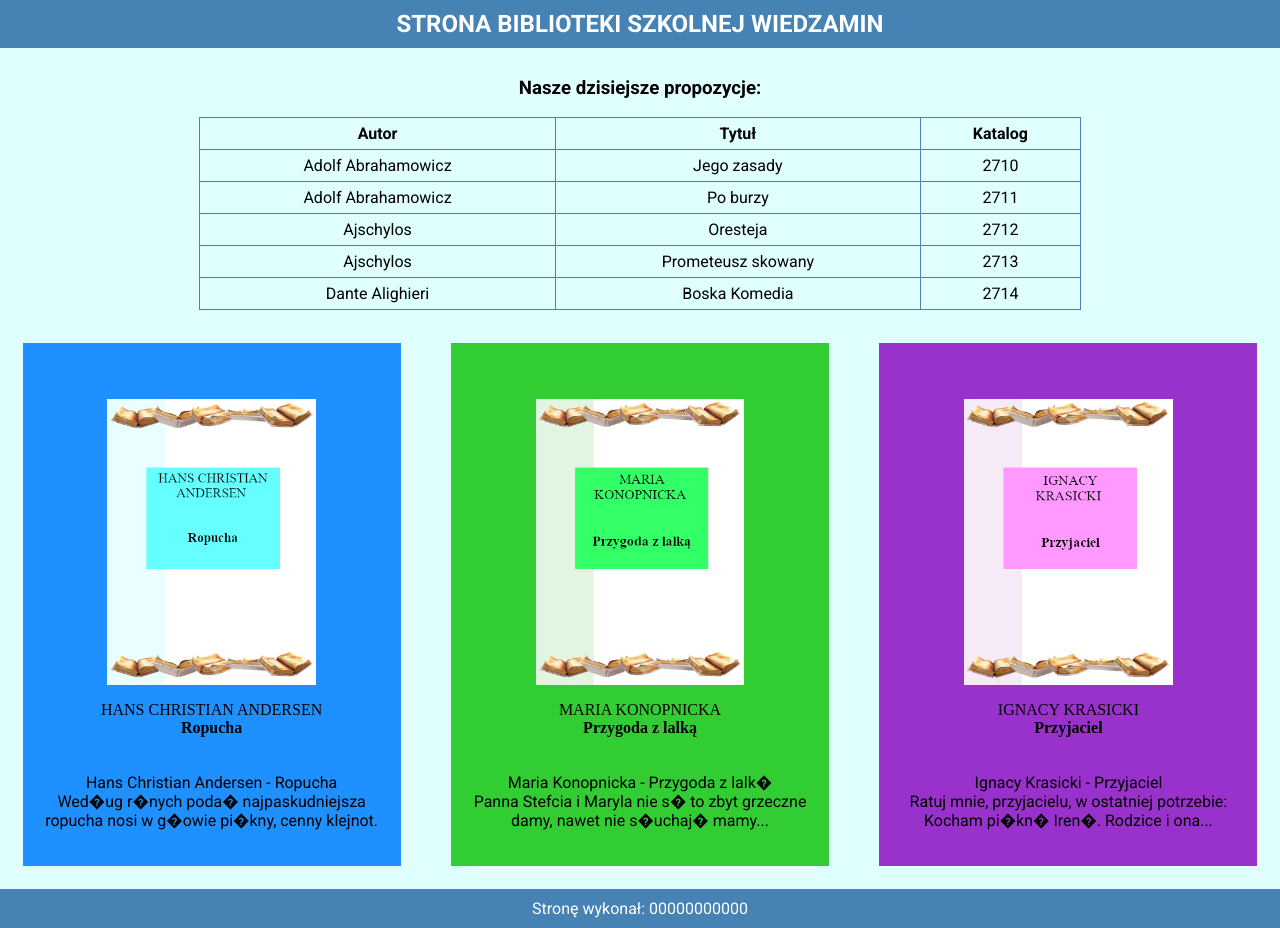
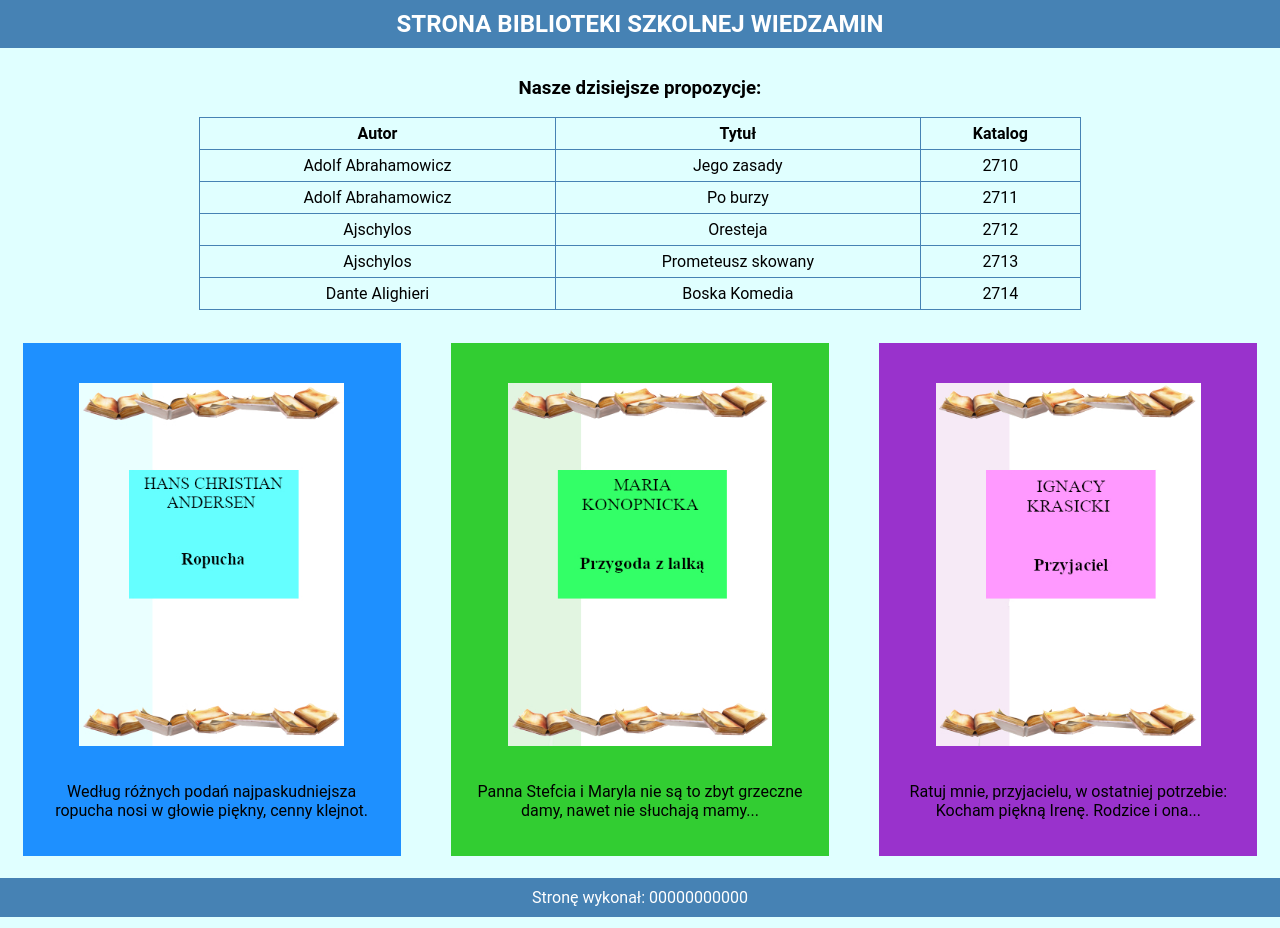
Before and after one commit to Nexenek/DanutkasGitRepo, a PHP site: page /biblioteka.php in a window 1280 px wide. Run offline with PHP 8.4, Linux system fonts and the light colour scheme; data comes from the database, SQL or seed files in the repository.

Commit message:
nie mam juz pomyslu co tu pisac

```diff
--- a/code/aplikacje/biblioteka_szkolna/biblioteka.php
+++ b/code/aplikacje/biblioteka_szkolna/biblioteka.php
@@ -29,40 +29,24 @@
         echo '<td>'.htmlspecialchars($wiersz[2]).'</td>';
         echo '</tr>';
       }
-      mysqli_free_result($wynik);
       mysqli_close($polaczenie);
       ?>
     </table>
   </section>
 
   <main>
-    <?php
-    // Wczytaj streszczenia z pliku teksty.txt
-    $teksty = file_get_contents('teksty.txt');
-    $paragrafy = preg_split('/\R{2,}/', trim($teksty));
-    // Zakładamy, że zawiera tytuły i streszczenia w znanym porządku.
-    $summaries = array_slice($paragrafy, 2, 3);
-    $images = ['ksiazka1.jpg','ksiazka2.jpg','ksiazka3.jpg'];
-    $captions = [
-      "HANS CHRISTIAN ANDERSEN<br><strong>Ropucha</strong>",
-      "MARIA KONOPNICKA<br><strong>Przygoda z lalką</strong>",
-      "IGNACY KRASICKI<br><strong>Przyjaciel</strong>",
-    ];
-
-    for ($i=0;$i<3;$i++) {
-      echo '<article>';
-      // obrazki w repo są w formacie png; wymaganie egzaminacyjne mówi jpg,
-      // przy braku jpg używamy dostępnych png (użytkownik może przekopiować jako jpg lokalnie).
-      $src = $images[$i];
-      echo '<figure>';
-      echo '<img src="'.htmlspecialchars($src).'" alt="okładka książki">';
-      echo '</figure>';
-      echo '<div class="title-box" style="font-family: serif;">'. $captions[$i] .'</div>';
-      $text = isset($summaries[$i]) ? nl2br(htmlspecialchars($summaries[$i])) : '';
-      echo '<p>'.$text.'</p>';
-      echo '</article>';
-    }
-    ?>
+    <article id="niebieski">
+      <img src="ksiazka1.jpg" alt="okładka książki">
+      <p>Według różnych podań najpaskudniejsza ropucha nosi w głowie piękny, cenny klejnot.</p>
+    </article>
+    <article id="zielony">
+      <img src="ksiazka2.jpg" alt="okładka książki">
+      <p>Panna Stefcia i Maryla nie są to zbyt grzeczne damy, nawet nie słuchają mamy...</p>
+    </article>
+    <article id="fioletowy">
+      <img src="ksiazka3.jpg" alt="okładka książki">
+      <p>Ratuj mnie, przyjacielu, w ostatniej potrzebie: Kocham piękną Irenę. Rodzice i ona...</p>
+    </article>
   </main>
 
   <footer>
--- a/code/aplikacje/biblioteka_szkolna/kwerendy.txt
+++ b/code/aplikacje/biblioteka_szkolna/kwerendy.txt
@@ -1 +1 @@
-SELECT autor, tytul, kod FROM ksiazki ORDER BY RAND() LIMIT 5
+SELECT autor, tytul, kod FROM ksiazki ORDER BY RAND() LIMIT 5;
--- a/code/aplikacje/biblioteka_szkolna/styles.css
+++ b/code/aplikacje/biblioteka_szkolna/styles.css
@@ -1,33 +1,86 @@
-/* Global font and centering */
-@import url('https://fonts.googleapis.com/css2?family=Roboto:wght@400;700&display=swap');
-* { box-sizing: border-box; }
-body { font-family: Roboto, Arial, sans-serif; text-align: center; background-color: LightCyan; margin:0; }
+* {
+  box-sizing: border-box;
+}
 
-header, footer { background-color: SteelBlue; color: white; padding: 10px; }
+body {
+  font-family: Roboto, Arial, sans-serif;
+  text-align: center;
+  background-color: LightCyan;
+  margin: 0;
+}
 
-header h2 { margin: 0; }
+header,
+footer {
+  background-color: SteelBlue;
+  color: white;
+  padding: 10px;
+}
 
-section { padding: 10px; }
+header h2 {
+  margin: 0;
+}
 
-table { margin: 0 auto; width: 70%; border-collapse: collapse; border: 1px solid SteelBlue; }
-table th, table td { padding: 6px 10px; border: 1px solid SteelBlue; }
-table tr:hover { background-color: SteelBlue; color: white; }
+section {
+  padding: 10px;
+}
 
-main { display: flex; flex-wrap: wrap; justify-content: space-between; padding: 10px; }
-article { padding-top: 40px; margin: 1%; width: 30%; background-clip: padding-box; }
-article img { width: 70%; display: block; margin: 0 auto; }
-article p { padding: 20px; }
+table {
+  margin: 0 auto;
+  width: 70%;
+  border-collapse: collapse;
+  border: 1px solid SteelBlue;
+}
 
-/* Background colors for each article */
-article:nth-of-type(1) { background-color: DodgerBlue; }
-article:nth-of-type(2) { background-color: LimeGreen; }
-article:nth-of-type(3) { background-color: DarkOrchid; }
+table th,
+table td {
+  padding: 6px 10px;
+  border: 1px solid SteelBlue;
+}
 
-/* Typography for the framed title boxes inside images are done in image files.
-   Page-level serif font requirement for the image texts is noted in instructions;
-   we use serif within figure captions where applicable. */
+table tr:hover {
+  background-color: SteelBlue;
+  color: white;
+}
 
-/* Responsive behavior: stack articles under 800px */
+main {
+  display: flex;
+  flex-wrap: wrap;
+  justify-content: space-between;
+  padding: 10px;
+}
+
+article {
+  padding-top: 40px;
+  margin: 1%;
+  width: 30%;
+  background-clip: padding-box;
+}
+
+article img {
+  width: 70%;
+  display: block;
+  margin: 0 auto;
+}
+
+article p {
+  padding: 20px;
+}
+
+#niebieski {
+  background-color: DodgerBlue;
+}
+
+#zielony {
+  background-color: LimeGreen;
+}
+
+#fioletowy {
+  background-color: DarkOrchid;
+}
+
+
 @media (max-width: 799px) {
-  article { width: 98%; }
+  article {
+    width: 98%;
+  }
 }
```
